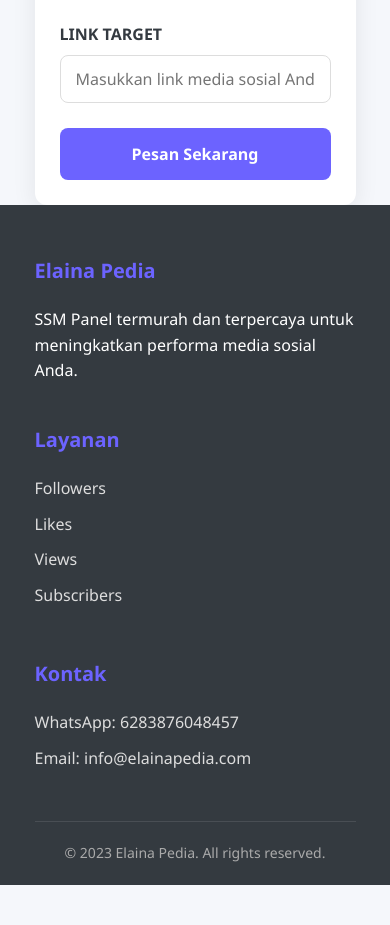
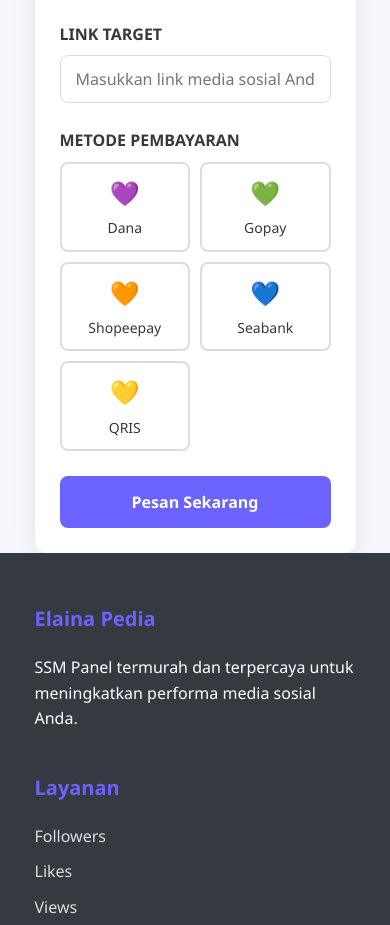
Before and after one commit to dans4you-ai/Elaina-Pedia, a plain HTML site: page index.html in a window 390 px wide. Shown: the part 2671-3596 px from the top of the page. Before the commit the page ends 3556 px from the top, so only its background shows below. Drawn offline with Linux system fonts and the light colour scheme.

Commit message:
Update index.html

```diff
--- a/index.html
+++ b/index.html
@@ -248,6 +248,43 @@
             margin-bottom: 25px;
         }
 
+        .payment-options {
+            display: grid;
+            grid-template-columns: repeat(auto-fill, minmax(120px, 1fr));
+            gap: 10px;
+            margin-bottom: 25px;
+        }
+
+        .payment-option {
+            display: flex;
+            flex-direction: column;
+            align-items: center;
+            padding: 10px;
+            border: 2px solid #ddd;
+            border-radius: 8px;
+            cursor: pointer;
+            transition: all 0.3s ease;
+        }
+
+        .payment-option:hover {
+            border-color: var(--primary);
+        }
+
+        .payment-option.selected {
+            border-color: var(--primary);
+            background-color: rgba(108, 99, 255, 0.05);
+        }
+
+        .payment-icon {
+            font-size: 24px;
+            margin-bottom: 5px;
+        }
+
+        .payment-name {
+            font-size: 14px;
+            font-weight: 500;
+        }
+
         .submit-btn {
             background-color: var(--primary);
             color: white;
@@ -328,6 +365,10 @@
 
             .order-form {
                 padding: 25px;
+            }
+
+            .payment-options {
+                grid-template-columns: repeat(2, 1fr);
             }
         }
     </style>
@@ -509,6 +550,34 @@
                         <input type="url" id="link" class="form-control" placeholder="Masukkan link media sosial Anda" required>
                     </div>
 
+                    <!-- Payment Options -->
+                    <div class="form-group">
+                        <label>METODE PEMBAYARAN</label>
+                        <div class="payment-options" id="paymentOptions">
+                            <div class="payment-option" data-value="DANA">
+                                <div class="payment-icon">💜</div>
+                                <div class="payment-name">Dana</div>
+                            </div>
+                            <div class="payment-option" data-value="GOPAY">
+                                <div class="payment-icon">💚</div>
+                                <div class="payment-name">Gopay</div>
+                            </div>
+                            <div class="payment-option" data-value="SHOPEEPAY">
+                                <div class="payment-icon">🧡</div>
+                                <div class="payment-name">Shopeepay</div>
+                            </div>
+                            <div class="payment-option" data-value="SEABANK">
+                                <div class="payment-icon">💙</div>
+                                <div class="payment-name">Seabank</div>
+                            </div>
+                            <div class="payment-option" data-value="QRIS">
+                                <div class="payment-icon">💛</div>
+                                <div class="payment-name">QRIS</div>
+                            </div>
+                        </div>
+                        <input type="hidden" id="paymentMethod" required>
+                    </div>
+
                     <button type="submit" class="submit-btn">Pesan Sekarang</button>
                 </form>
             </div>
@@ -550,12 +619,12 @@
     </footer>
 
     <script>
-        // Harga per layanan
+        // Harga per layanan (per 1000 unit)
         const prices = {
             "INSTAGRAM": {
                 "FOLLOWERS": 25000,
                 "LIKE": 2000,
-                "VIEWS": 500
+                "VIEWS": 100
             },
             "TIKTOK": {
                 "FOLLOWERS": 17000,
@@ -564,7 +633,7 @@
             },
             "YOUTUBE": {
                 "LIKE": 2000,
-                "VIEWS": 100,
+                "VIEWS": 15000,
                 "SUBSCRIBE": 270000
             },
             "WHATSAPP": {
@@ -588,6 +657,8 @@
         const jumlahInput = document.getElementById('jumlah');
         const priceDisplay = document.getElementById('priceDisplay');
         const orderForm = document.getElementById('orderForm');
+        const paymentOptions = document.querySelectorAll('.payment-option');
+        const paymentMethodInput = document.getElementById('paymentMethod');
 
         // Update opsi type berdasarkan sosmed yang dipilih
         sosmedSelect.addEventListener('change', function() {
@@ -623,6 +694,20 @@
 
             // Reset harga
             priceDisplay.textContent = 'HARGA: Rp0';
+        });
+
+        // Pilih metode pembayaran
+        paymentOptions.forEach(option => {
+            option.addEventListener('click', function() {
+                // Hapus kelas selected dari semua opsi
+                paymentOptions.forEach(opt => opt.classList.remove('selected'));
+
+                // Tambahkan kelas selected ke opsi yang dipilih
+                this.classList.add('selected');
+
+                // Set nilai input tersembunyi
+                paymentMethodInput.value = this.getAttribute('data-value');
+            });
         });
 
         // Hitung harga saat jumlah berubah
@@ -667,17 +752,24 @@
             const type = typeSelect.value;
             const jumlah = jumlahInput.value;
             const link = document.getElementById('link').value;
+            const paymentMethod = paymentMethodInput.value;
+
+            // Validasi metode pembayaran
+            if (!paymentMethod) {
+                alert('Silakan pilih metode pembayaran');
+                return;
+            }
 
             // Hitung harga
             const pricePerK = prices[sosmed][type];
             const totalPrice = Math.round((pricePerK * jumlah) / 1000);
 
             // Format pesan
-            const message = `*PESANAN SUNTIK SOSMED*%0A*SOSMED* = ${sosmed}%0A*TYPE* = ${type}%0A*JUMLAH* = ${jumlah}%0A*HARGA* = Rp${totalPrice.toLocaleString()}%0A*LINK TARGET* = ${link}`;
+            const message = `*PESANAN SUNTIK SOSMED*%0A%0A*SOSMED* = ${sosmed}%0A*TYPE* = ${type}%0A*JUMLAH* = ${jumlah}%0A*HARGA* = Rp${totalPrice.toLocaleString()}%0A*LINK TARGET* = ${link}%0A*PAYMENT* = ${paymentMethod}%0A%0A_Silahkan konfirmasi pesanan ini_`;
 
             // Redirect ke WhatsApp
             window.open(`https://wa.me/6283876048457?text=${message}`, '_blank');
         });
     </script>
 </body>
-</html>
+    </html>
```
